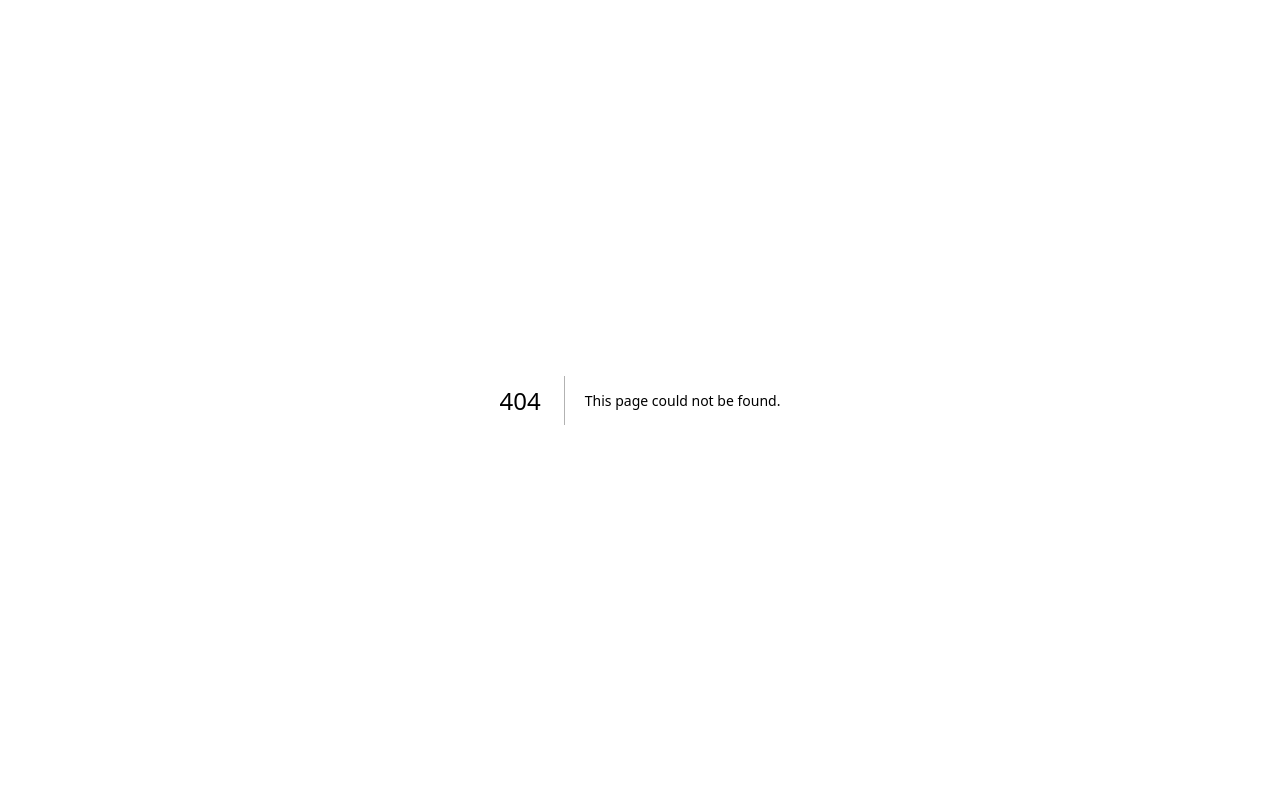
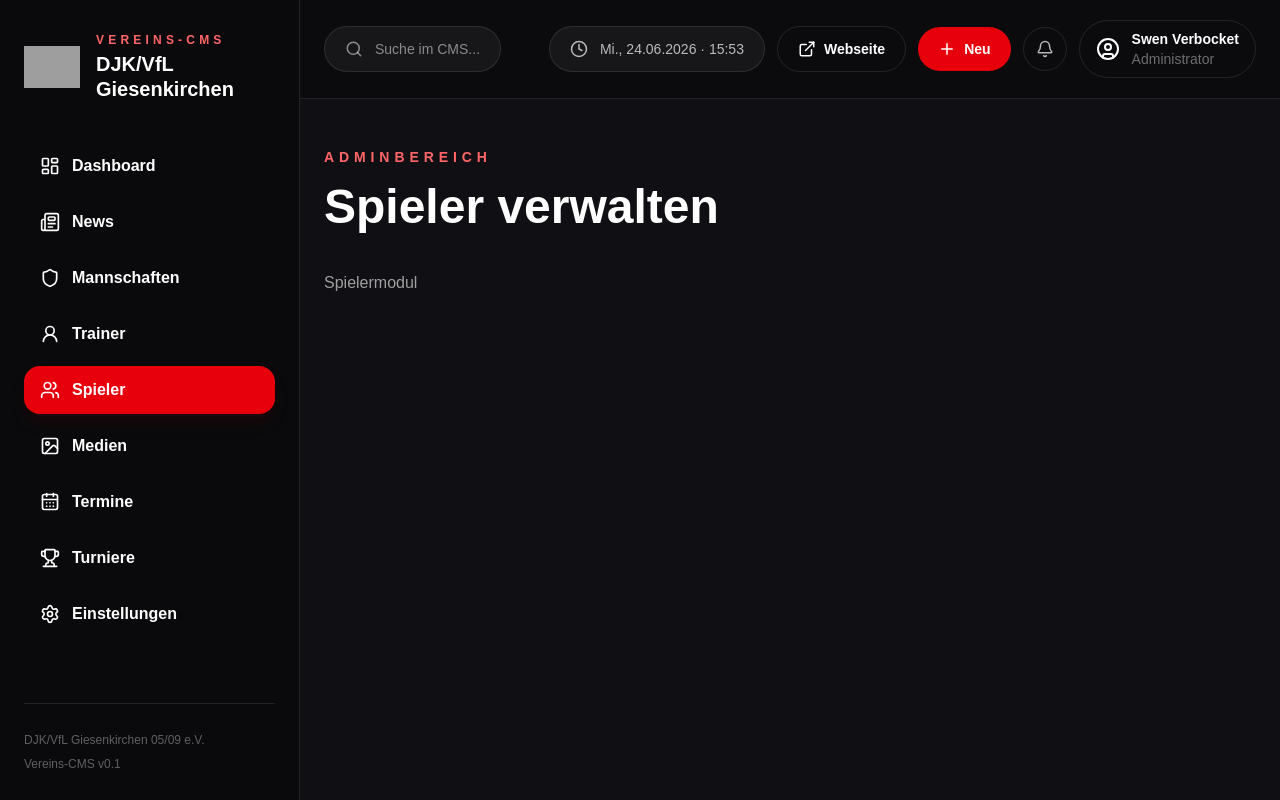
Before and after one commit to m00nLPStudent/djk-giesenkirchen-webseite, a Next.js app: page /admin/players in a window 1280 px wide. Before the commit this address had no page. Built offline with nearby package versions, Linux system fonts and the light colour scheme; grey boxes are pictures that could not be loaded.

Commit message:
Add admin players page

```diff
--- /dev/null
+++ b/src/app/admin/players/page.js
@@ -0,0 +1,9 @@
+import AdminLayout from "@/components/admin/layout/AdminLayout";
+
+export default function AdminPlayersPage() {
+  return (
+    <AdminLayout title="Spieler verwalten" subtitle="Adminbereich">
+      <p className="text-white/60">Spielermodul</p>
+    </AdminLayout>
+  );
+}
```
